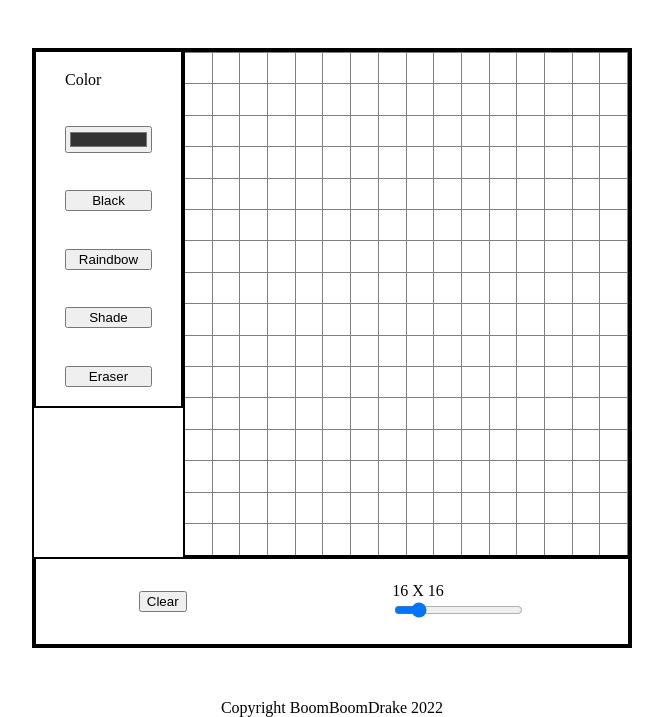
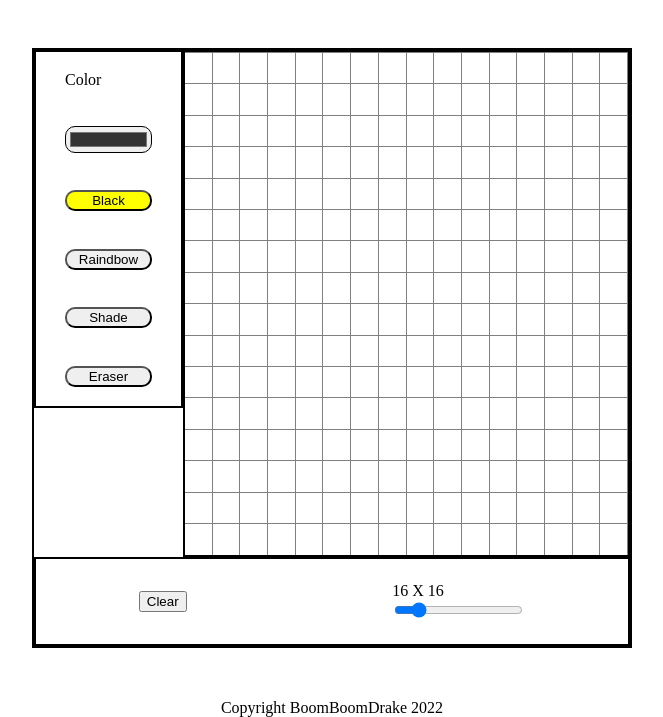
Before and after one commit to BoomBoomDrake/etch-a-sketch, a plain HTML site: page index.html in a window 1280 px wide. Both pictures are taken after a click on the button "Black". Shown: the part 83-800 px from the top of the page, without its empty margins (308-971 px from the left). Drawn offline with Linux system fonts and the light colour scheme.

Commit message:
Add btn-on styling

```diff
--- a/style.css
+++ b/style.css
@@ -40,6 +40,7 @@ body {
 
 #options > :is(label, input, button) {
     width: 60%;
+    border-radius: 10px;
 }
 
 #grid {
@@ -76,3 +77,8 @@ body {
     border-right: 1px solid grey;
     background-color: white;
 }
+
+.btn-on {
+    background-color: yellow;
+    width: 70%;
+}
```
